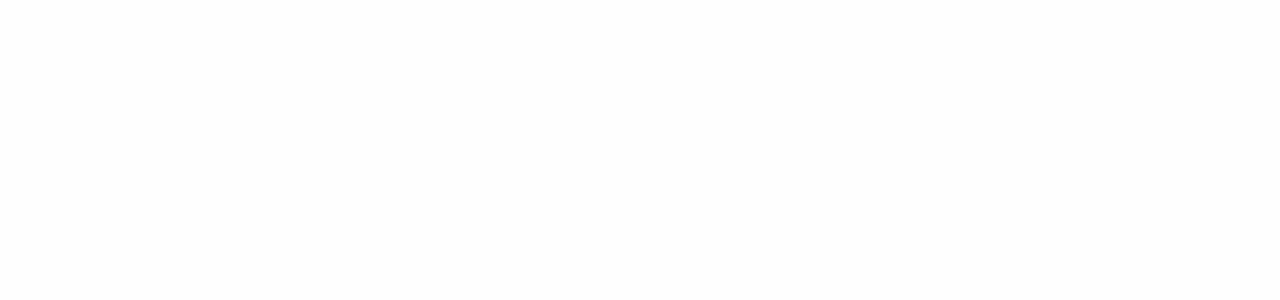
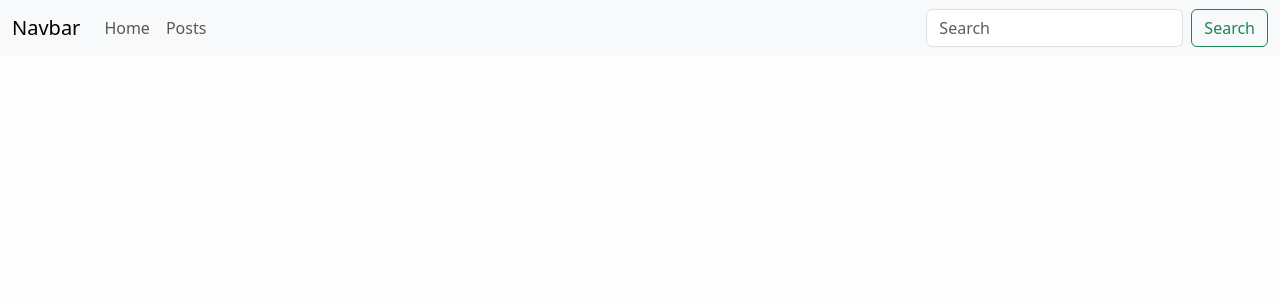
Before and after one commit to klelia/vue_template, a Vue app: page /posts/1 in a window 1280 px wide. Before the commit this address had no page. Shown: the top 300 px of the page. Built offline with nearby package versions, Linux system fonts and the light colour scheme; no server answers.

Commit message:
vue router

```diff
--- a/src/App.vue
+++ b/src/App.vue
@@ -1,9 +1,11 @@
 <template>
+  <AppHeader />
   <router-view></router-view>
 </template>
 
 <script>
 import { store } from "./store";
+import AppHeader from "./components/AppHeader.vue";
 export default {
   name: 'App',
   data() {
@@ -12,9 +14,8 @@ export default {
     }
   },
   components: {
-
-  }
-
+    AppHeader
+  },
 }
 </script>
 
--- /dev/null
+++ b/src/components/AppCard.vue
@@ -0,0 +1,26 @@
+<template>
+    <div class="card">
+        <img :src="`${store.imgPath}${post.image}`" class="card-img-top" alt="...">
+        <router-link :to="{ name: 'single-post', params: { slug: post.slug } }" class="btn btn-primary">
+    {{ post.title }}
+</router-link>
+    </div>
+</template>
+
+<script>
+import { store } from "../store";
+export default {
+        name: 'AppCard',
+        props: ['post'],
+        data(){
+            return {
+                store
+            }
+        }
+
+}
+</script>
+
+<style lang="scss" scoped>
+
+</style>
--- a/src/components/AppHeader.vue
+++ b/src/components/AppHeader.vue
@@ -1,12 +1,47 @@
 <template>
-    <div>
+    <nav class="navbar navbar-expand-lg bg-body-tertiary">
+  <div class="container-fluid">
+    <a class="navbar-brand" href="#">Navbar</a>
+    <button class="navbar-toggler" type="button" data-bs-toggle="collapse" data-bs-target="#navbarSupportedContent" aria-controls="navbarSupportedContent" aria-expanded="false" aria-label="Toggle navigation">
+      <span class="navbar-toggler-icon"></span>
+    </button>
+    <div class="collapse navbar-collapse" id="navbarSupportedContent">
+      <ul class="navbar-nav me-auto mb-2 mb-lg-0">
 
+        <li class="nav-item" v-for="item in menu" :key="index">
+            <router-link class="nav-link" active-class="active" :to="{name: item.name}">{{ item.label }}</router-link>
+
+        </li>
+
+      </ul>
+      <form class="d-flex" role="search">
+        <input class="form-control me-2" type="search" placeholder="Search" aria-label="Search">
+        <button class="btn btn-outline-success" type="submit">Search</button>
+      </form>
     </div>
+  </div>
+</nav>
 </template>
 
 <script>
 export default {
     name: "AppHeader",
+    data(){
+        return {
+            menu: [
+                {
+                    label: "Home",
+                    name: 'home'
+
+                },
+                {
+                    label: "Posts",
+                    name: 'posts',
+
+                }
+            ]
+        }
+    }
 }
 </script>
 
--- a/src/views/AppHome.vue
+++ b/src/pages/AppHome.vue
@@ -22,10 +22,10 @@ export default {
 
   },
   mounted() {
-    axios.get('https://jsonplaceholder.typicode.com/todos/1').then((response) => {
+    // axios.get('https://jsonplaceholder.typicode.com/todos/1').then((response) => {
 
-    }).catch((error) => {
-    })
+    // }).catch((error) => {
+    // })
   }
 
 }
--- /dev/null
+++ b/src/pages/AppPosts.vue
@@ -0,0 +1,49 @@
+<template>
+   <main class="container">
+    <h1>Post List</h1>
+    <div class="row">
+    <div class="col-12 col-md-4 col-lg-3" v-for="post in store.posts" :key="post.id">
+        <AppCard :post="post"/>
+    </div>
+
+    </div>
+   </main>
+
+
+
+</template>
+
+<script>
+ import { store } from "../store";
+ import axios from "axios";
+ import AppCard from '../components/AppCard.vue';
+    export default {
+        name: 'AppPosts',
+        components: {
+            AppCard
+        },
+        data(){
+            return {
+                store,
+            }
+        },
+        methods: {
+            getAllPosts(){
+                axios.get(`${this.store.apiBaseUrl}/posts`).then((res)=>{
+                    console.log(res.data);
+                    this.store.posts = res.data.results.data;
+                }).catch((err)=>{
+
+                })
+
+                }
+            },
+            created(){
+                this.getAllPosts();
+            }
+        }
+</script>
+
+<style lang="scss" scoped>
+
+</style>
--- /dev/null
+++ b/src/pages/NotFound.vue
@@ -0,0 +1,14 @@
+<template>
+   <h1>Npt Found !!!!</h1>
+</template>
+
+<script>
+    export default {
+        name: 'NotFound'
+
+    }
+</script>
+
+<style lang="scss" scoped>
+
+</style>
--- /dev/null
+++ b/src/pages/SinglePost.vue
@@ -0,0 +1,42 @@
+<template>
+    <div v-if="post">
+        <h1 >{{ post.title }}</h1>
+    <img :src="`${store.imgPath}${post.image}`" :alt="post.title">
+    </div>
+
+</template>
+
+<script>
+import axios from 'axios';
+import { store } from '../store';
+    export default {
+        name: 'SinglePost',
+        data(){
+            return{
+                store,
+                post: null
+            }
+        },
+        methods:{
+            getPostData(){
+                console.log(this.$route);
+                axios.get(`${this.store.apiBaseUrl}/posts/${this.$route.params.slug}`).then((res)=>{
+                    console.log(res.data)
+                    if(res.data.results){
+                        this.post = res.data.results
+                    } else {
+                        this.$router.push({ name: 'not-found' })
+                    }
+
+                })
+            }
+        },
+        created(){
+            this.getPostData()
+        }
+    }
+</script>
+
+<style lang="scss" scoped>
+
+</style>
--- /dev/null
+++ b/src/router.js
@@ -0,0 +1,41 @@
+import { createRouter, createWebHistory } from "vue-router";
+import AppHome from "./pages/AppHome.vue";
+import AppPosts from "./pages/AppPosts.vue";
+import SinglePost from "./pages/SinglePost.vue";
+import NotFound from "./pages/NotFound.vue";
+
+const router = createRouter({
+  history: createWebHistory(),
+  routes: [
+    {
+      path: "/",
+      name: "home",
+      component: AppHome,
+    },
+    {
+      path: "/posts",
+      name: "posts",
+      component: AppPosts
+    },
+    {
+      path: "/posts/:slug",
+      name: "single-post",
+      component: SinglePost
+    },
+    {
+      path: "/:pathMatch(.*)*",
+      name: "not-found",
+      component: NotFound
+    }
+    // {
+    //   path: "/about",
+    //   name: "about",
+    //   // route level code-splitting
+    //   // this generates a separate chunk (About.[hash].js) for this route
+    //   // which is lazy-loaded when the route is visited.
+    //   component: () => import("../pages/AboutView.vue"),
+    // },
+  ],
+});
+
+export default router;
--- a/src/router/index.js
+++ /dev/null
@@ -1,23 +0,0 @@
-import { createRouter, createWebHistory } from "vue-router";
-import AppHome from "../views/AppHome.vue";
-
-const router = createRouter({
-  history: createWebHistory(import.meta.env.BASE_URL),
-  routes: [
-    {
-      path: "/",
-      name: "home",
-      component: AppHome,
-    },
-    // {
-    //   path: "/about",
-    //   name: "about",
-    //   // route level code-splitting
-    //   // this generates a separate chunk (About.[hash].js) for this route
-    //   // which is lazy-loaded when the route is visited.
-    //   component: () => import("../views/AboutView.vue"),
-    // },
-  ],
-});
-
-export default router;
--- a/src/store.js
+++ b/src/store.js
@@ -1,4 +1,8 @@
 import axios, { Axios } from "axios";
 import { reactive } from "vue";
 
-export const store = reactive({});
+export const store = reactive({
+    apiBaseUrl: "http://127.0.0.1:8000/api",
+    imgPath: "http://127.0.0.1:8000/storage/",
+    posts:[]
+});
```
